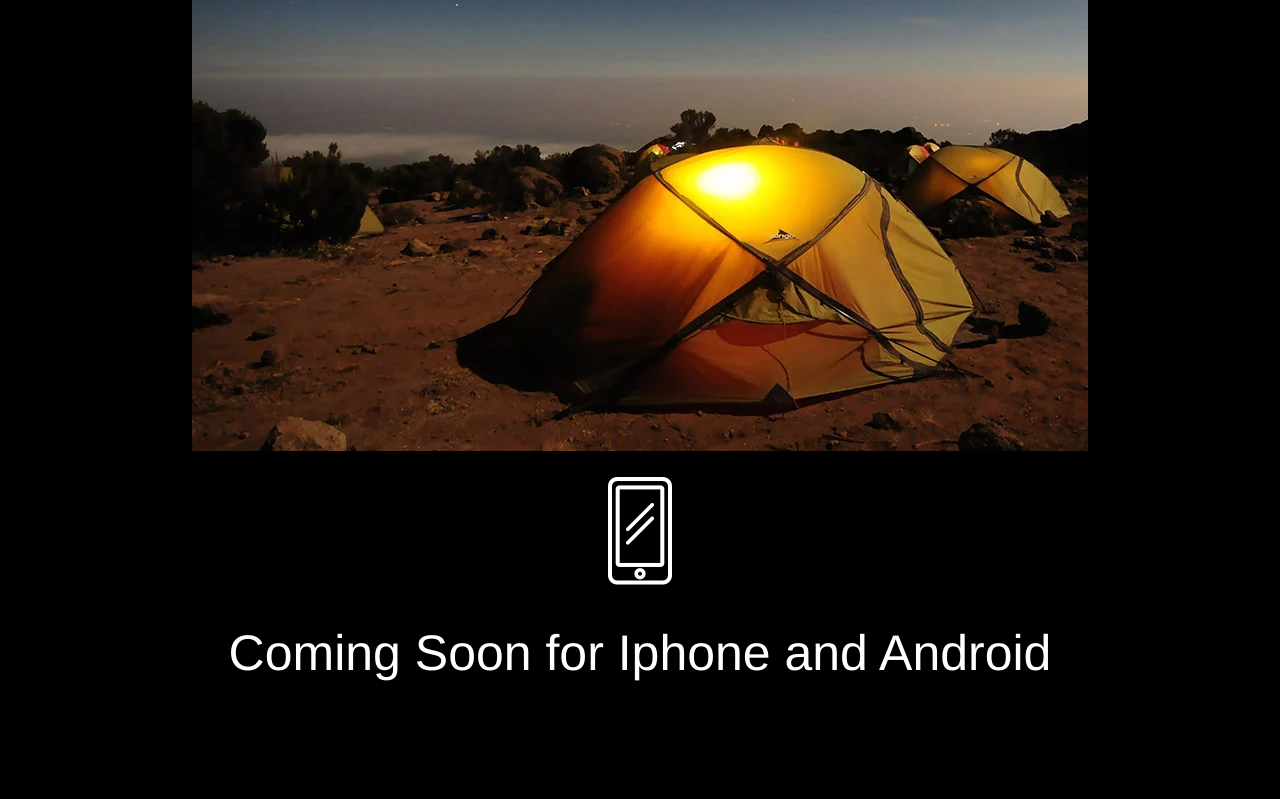
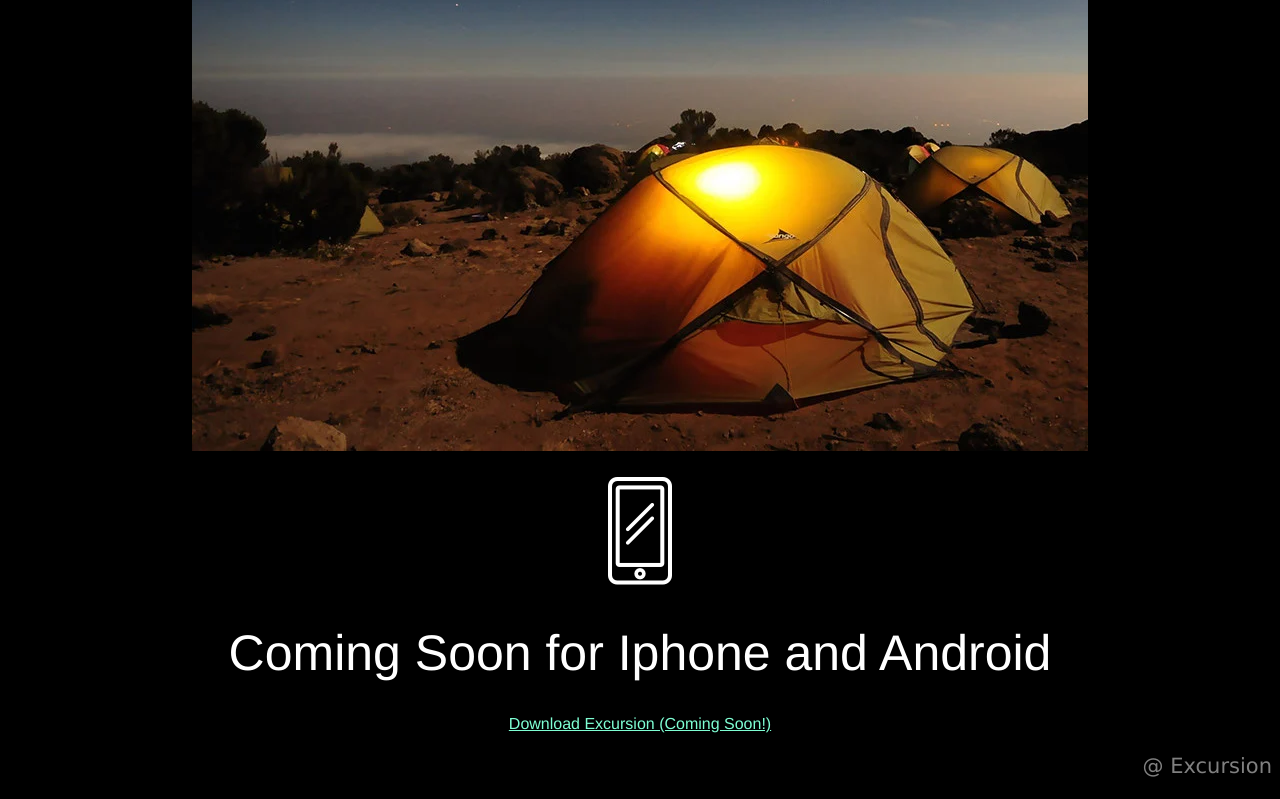
Before and after one commit to omarfarah123/excursion, a plain HTML site: page index.html in a window 1280 px wide. Shown: the part 949-1748 px from the top of the page. Before the commit the page ends 1664 px from the top, so only its background shows below. Drawn offline with Linux system fonts and the light colour scheme.

Commit message:
Completed page

```diff
--- a/css/style.css
+++ b/css/style.css
@@ -21,3 +21,10 @@ p {
 #phoneicon {
     position: relative;
 }
+a:visited {
+    color: aquamarine;
+}
+footer {
+    text-align: right;
+    color: gray;
+}
--- a/index.html
+++ b/index.html
@@ -15,7 +15,9 @@
             <p><img src="resources/Images/camp.webp"></p>
             <p><img id="phoneicon" src="resources/Images/phone.webp"></p>
             <h1>Coming Soon for Iphone and Android</h1>
+            <p class ="download"><a href="">Download Excursion (Coming Soon!)<a></p>
         </main>
+        <footer><p>@ Excursion</p></footer>
 
     </body>
 </html>
```
